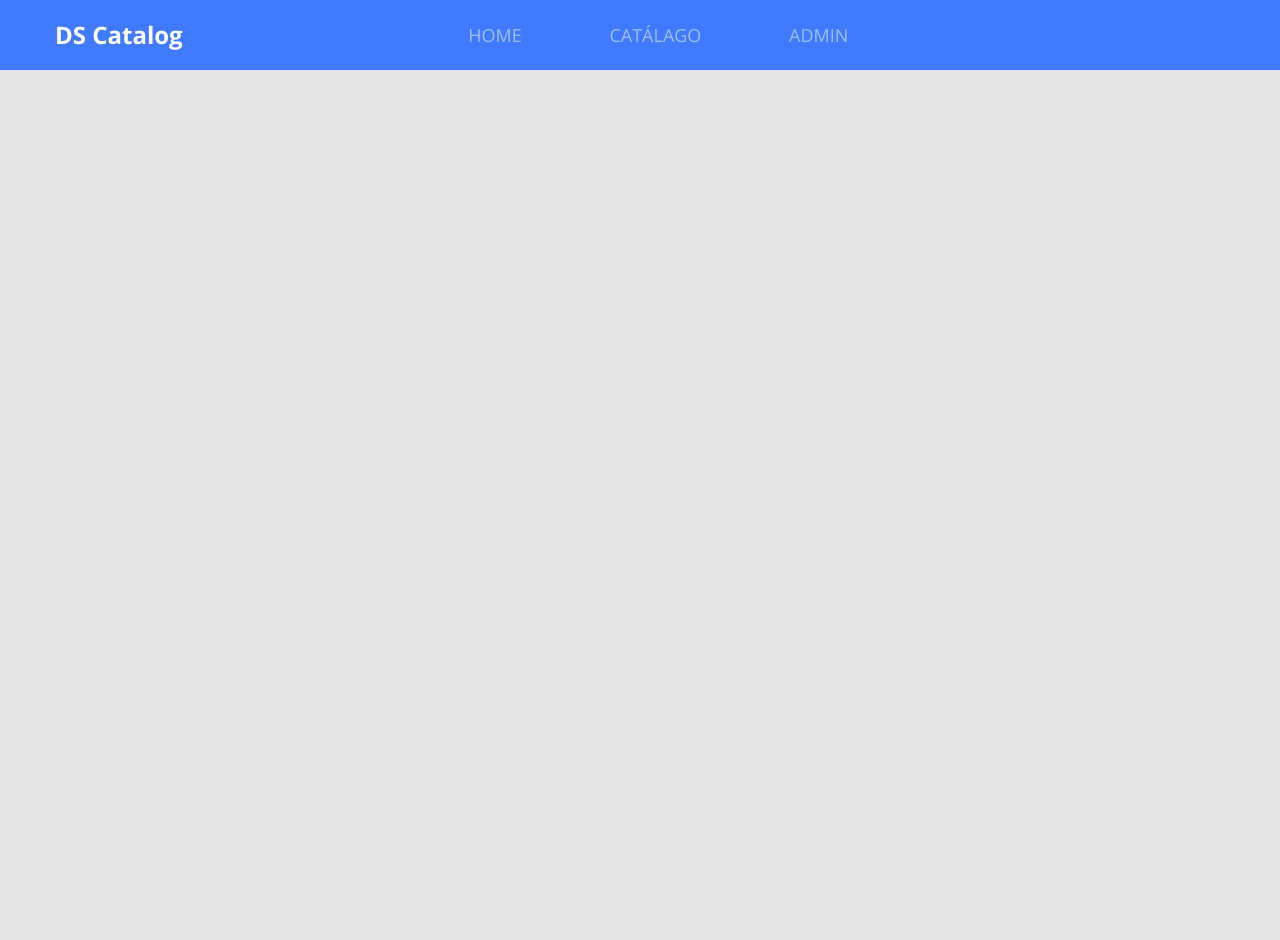
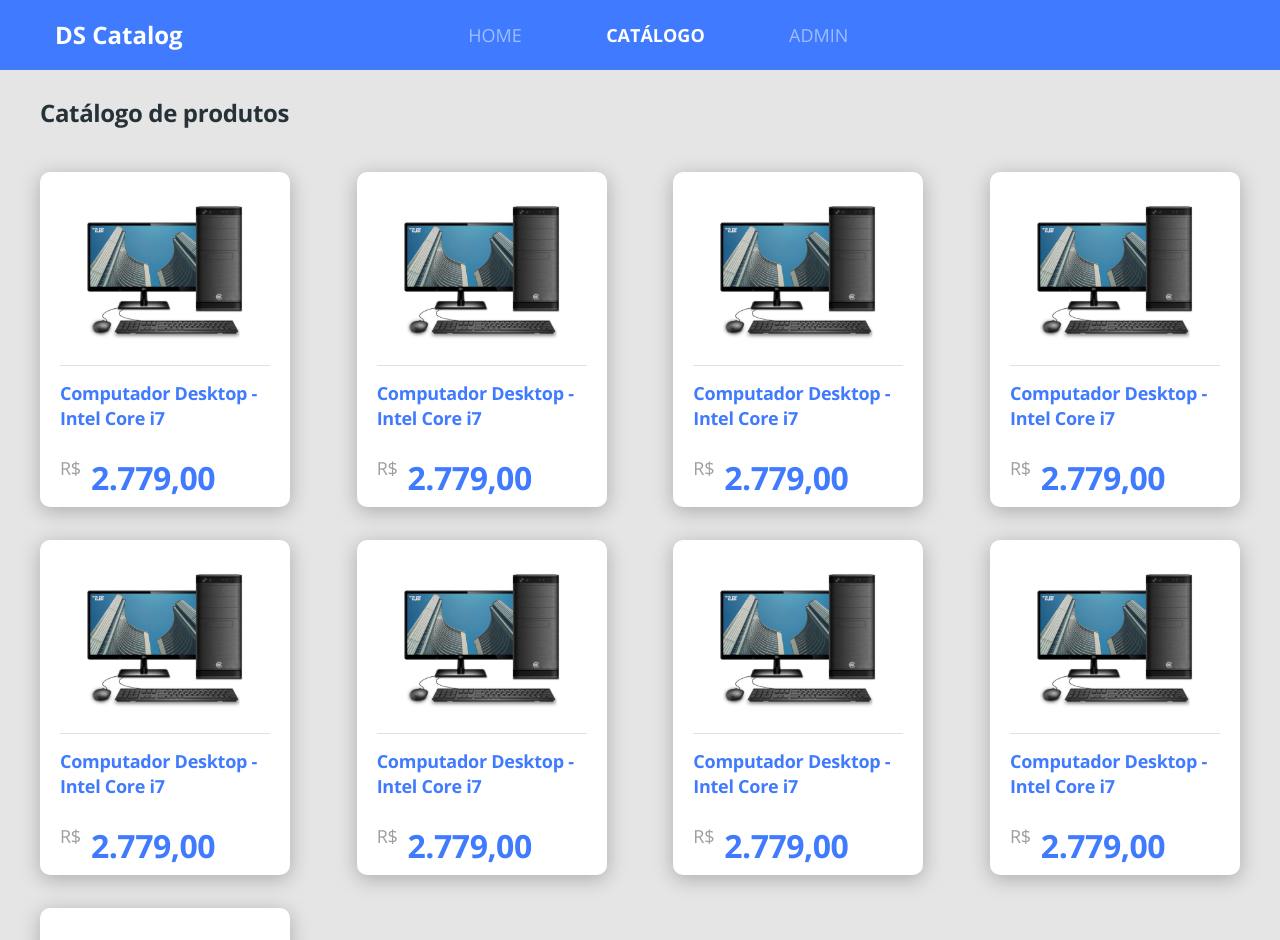
Before and after one commit to lourivalnt/dscatalog-bootcamp, a React (Create React App) app in the folder front-web/: page /products in a window 1280 px wide. Shown: the top 940 px of the page. Before the commit the page ends 800 px from the top, so only its background shows below. Built offline with nearby package versions, Linux system fonts and the light colour scheme.

Commit message:
Creating Product Details Page and Routing

```diff
--- a/front-web/src/Routes.tsx
+++ b/front-web/src/Routes.tsx
@@ -1,25 +1,30 @@
 import React from 'react';
 import { BrowserRouter, Switch, Route } from 'react-router-dom'
-import Navbar from './core/components/Navbar';
-import Admin from './pages/Admin';
 import Catalog from './pages/Catalog';
 import Home from './pages/Home';
+import Admin from './pages/Admin';
+import Navbar from './core/components/Navbar';
+import ProductDetails from './pages/Catalog/components/ProductDetails';
+
 
 const Routes = () => (
-        <BrowserRouter>
+    <BrowserRouter>
         <Navbar />
             <Switch>
                 <Route path="/" exact>
                     <Home />
                 </Route>
-                <Route path="/catalog">
+                <Route path="/products" exact>
                     <Catalog />
+                </Route>
+                <Route path="/products/:productId">
+                    <ProductDetails />
                 </Route>
                 <Route path="/admin">
                     <Admin />
                 </Route>
             </Switch>
-        </BrowserRouter>
+    </BrowserRouter>
 );
 
 export default Routes;
--- a/front-web/src/core/components/Navbar/index.tsx
+++ b/front-web/src/core/components/Navbar/index.tsx
@@ -1,6 +1,6 @@
 import React from 'react';
-import { Link, NavLink } from 'react-router-dom';
 import './styles.scss';
+import { Link, NavLink } from 'react-router-dom'
 
 const Navbar = () => (
     <nav className="row bg-primary main-nav">
@@ -11,12 +11,24 @@
         </div>
         <div className="col-6 offset-2">
             <ul className="main-menu">
-        <li><NavLink to="/" activeClassName="active" exact>HOME</NavLink ></li>
-        <li><NavLink to="/catalog" activeClassName="active">CATÁLAGO</NavLink></li>
-        <li><NavLink to="admin" activeClassName="active">ADMIN</NavLink></li>
+                <li>
+                    <NavLink to="/" activeClassName="active" exact>
+                        HOME
+                    </NavLink>
+                </li>
+                <li>
+                    <NavLink to="/products" activeClassName="active">
+                        CATÁLOGO
+                    </NavLink>
+                </li>
+                <li>
+                    <NavLink to ="/admin" activeClassName="active">
+                        ADMIN
+                    </NavLink>
+                </li>
             </ul>
         </div>
     </nav>
-);
+)
 
 export default Navbar;
--- /dev/null
+++ b/front-web/src/pages/Catalog/components/ProductDetails/index.tsx
@@ -0,0 +1,21 @@
+import React from 'react';
+import { useParams } from 'react-router-dom';
+import './styles.scss'
+
+type ParamsType = {
+    productId: string;
+}
+
+const ProductDetails = () => {
+
+    const { productId } = useParams<ParamsType>();
+
+    console.log(productId);
+
+    return (
+        <div className="product-details-container">
+            <h1>Product details</h1>
+        </div>
+    );
+};
+export default ProductDetails;
--- a/front-web/src/pages/Catalog/index.tsx
+++ b/front-web/src/pages/Catalog/index.tsx
@@ -1,5 +1,6 @@
 import React from 'react';
 import ProductCard from './components/ProductCard';
+import { Link } from 'react-router-dom'
 import './styles.scss'
 
 const Catalog  = () => (
@@ -8,13 +9,15 @@
         Catálogo de produtos
         </h1>
         <div className="catalog-products">
-        <ProductCard/>
-        <ProductCard/>
-        <ProductCard/>
-        <ProductCard/>
-        <ProductCard/>
-        <ProductCard/>
-        <ProductCard/>
+        <Link to="/products/1"><ProductCard/></Link>
+        <Link to="/products/2"><ProductCard/></Link>
+        <Link to="/products/3"><ProductCard/></Link>
+        <Link to="/products/4"><ProductCard/></Link>
+        <Link to="/products/5"><ProductCard/></Link>
+        <Link to="/products/6"><ProductCard/></Link>
+        <Link to="/products/7"><ProductCard/></Link>
+        <Link to="/products/8"><ProductCard/></Link>
+        <Link to="/products/9"><ProductCard/></Link>
         </div>
     </div>
 );
--- a/front-web/src/pages/Home/index.tsx
+++ b/front-web/src/pages/Home/index.tsx
@@ -12,7 +12,7 @@
             <p className = "text-subtitle">
                 Ajudaremos você a encontrar os melhores produtos disponíveis no mercado.
             </p>
-            <Link to="/catalog">
+            <Link to="/products">
                 <ButtonIcon text="Inicie agora a sua busca"/>
             </Link>
             </div>
```
Also changed, not shown: front-web/src/pages/Catalog/components/ProductDetails/styles.scss (added). Lines whose indentation alone changed are shown as unchanged.
